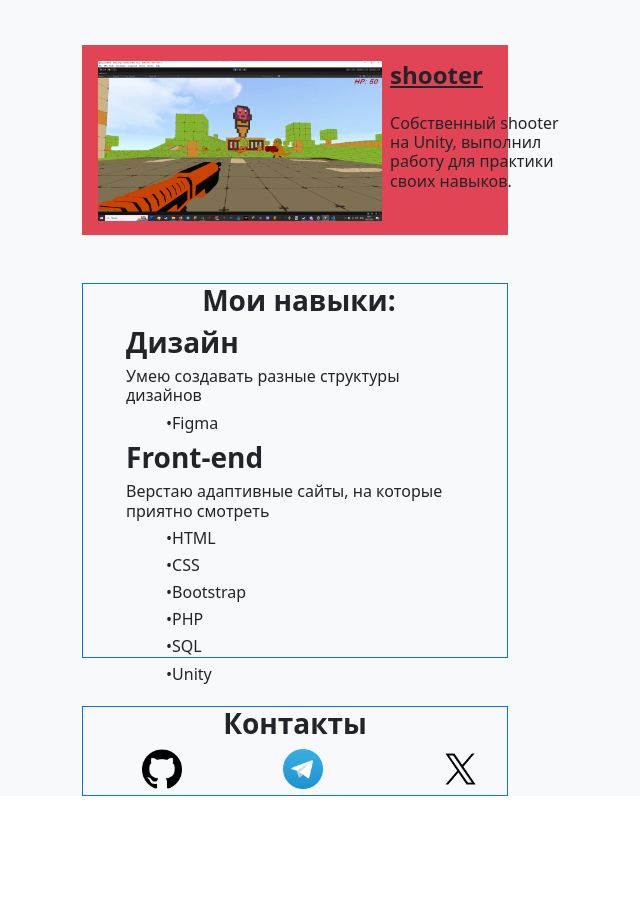
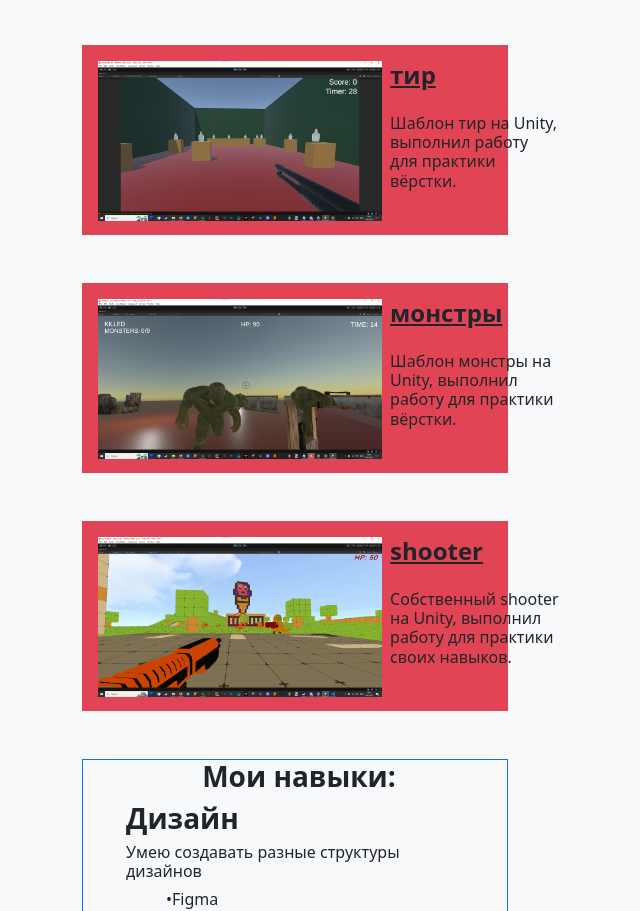
Before and after one commit to andartsab/portfolio, a plain HTML site: page index.html in a window 1280 px wide. Shown: the part 5448-6359 px from the top of the page, without its empty margins (345-985 px from the left). Before the commit the page ends 6244 px from the top, so only its background shows below. Drawn offline with nearby package versions, Linux system fonts and the light colour scheme.

Commit message:
Add files via upload

```diff
--- a/index.html
+++ b/index.html
@@ -182,6 +182,20 @@
 			</div>
 		</div>
 		<div class="col-6 pt-3 mt-5 mx-auto d-flex" style="height: 190px; background-color: #E14555;">
+			<img src="tir.png" class="ms-3" style="height: 160px;">
+			<div class="col-5 mx-auto">
+				<a href="https://github.com/andartsab/tir" class="h4 ms-2 fw-semibold text-dark">тир</a>
+				<h6 class="ms-2 mt-4">Шаблон тир на Unity, выполнил работу для практики вёрстки.</h6>
+			</div>
+		</div>
+		<div class="col-6 pt-3 mt-5 mx-auto d-flex" style="height: 190px; background-color: #E14555;">
+			<img src="monsters.png" class="ms-3" style="height: 160px;">
+			<div class="col-5 mx-auto">
+				<a href="https://github.com/andartsab/monsters" class="h4 ms-2 fw-semibold text-dark">монстры</a>
+				<h6 class="ms-2 mt-4">Шаблон монстры на Unity, выполнил работу для практики вёрстки.</h6>
+			</div>
+		</div>
+		<div class="col-6 pt-3 mt-5 mx-auto d-flex" style="height: 190px; background-color: #E14555;">
 			<img src="shooter.png" class="ms-3" style="height: 160px;">
 			<div class="col-5 mx-auto">
 				<a href="https://github.com/andartsab/unityshooter" class="h4 ms-2 fw-semibold text-dark">shooter</a>
```
Also changed, not shown: monsters.png (added), tir.png (added).
